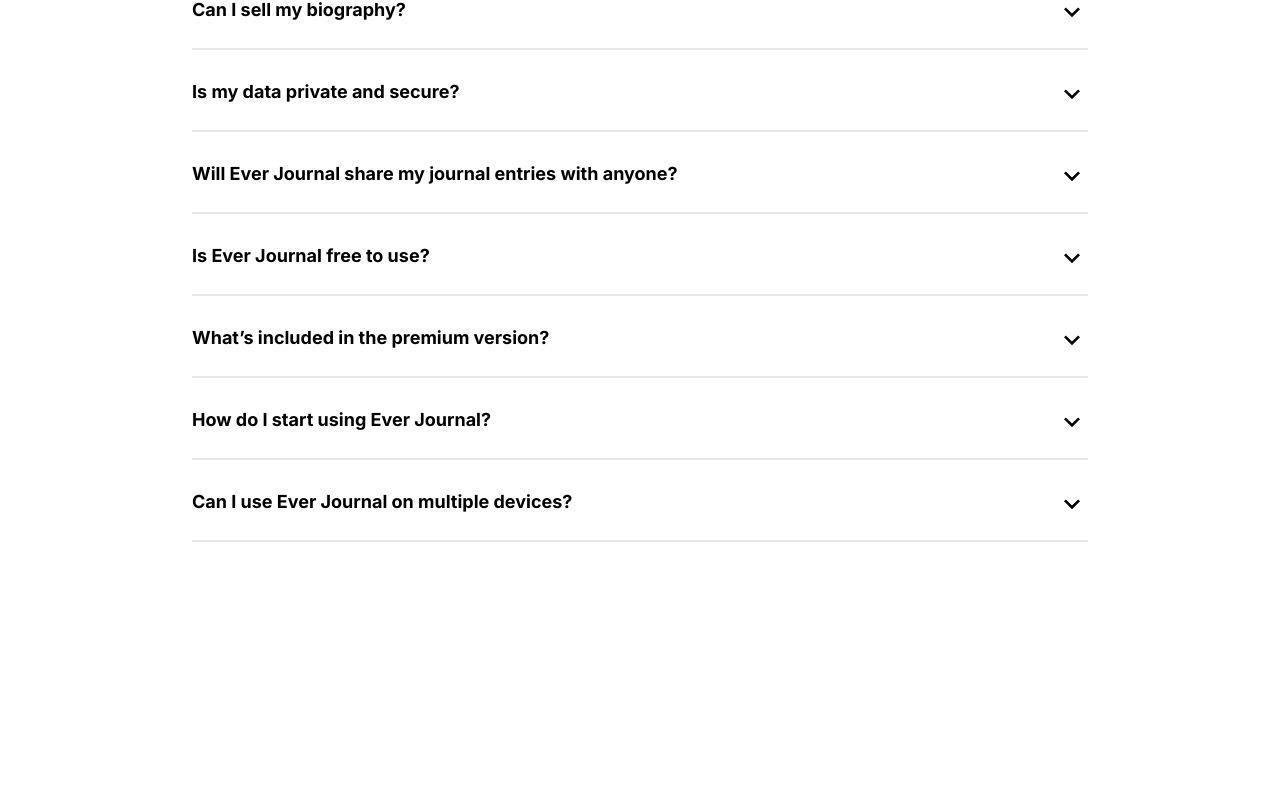
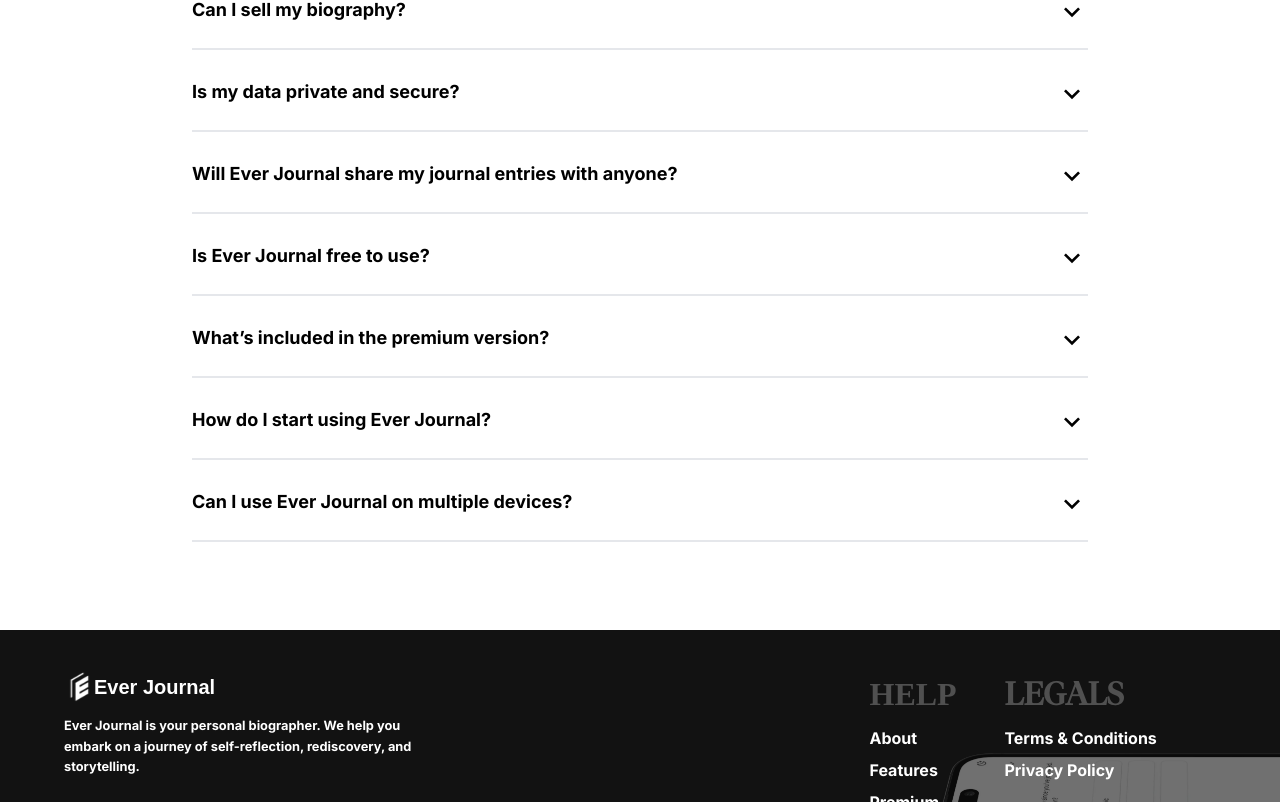
Before and after one commit to yosuke65/loa-web-landing, a Next.js app: page / in a window 1280 px wide. Shown: the part 7178-7980 px from the top of the page. Before the commit the page ends 7776 px from the top, so only its background shows below. Built offline with nearby package versions, Linux system fonts and the light colour scheme.

Commit message:
Update layout of Home and Footer components for improved spacing and responsiveness

```diff
--- a/app/page.js
+++ b/app/page.js
@@ -75,7 +75,7 @@
       <div className="relative top-[500px]">
         <Start />
       </div>
-      <div className="relative top-[500px]">
+      <div className="relative top-[500px] mb-[500px]">
         <Faqs />
       </div>
     </>
--- a/components/Footer.js
+++ b/components/Footer.js
@@ -13,7 +13,7 @@
 
   return (
     <footer className='bg-bg w-full footer'>
-      <div className='container mx-auto pt-10 p-5 px-5'>
+      <div className='mx-auto pt-10 p-5 px-5 md:px-[5%] 2xl:px-0'>
         <div className='flex gap-10 items-start max-lg:gap-6'>
           <section className='flex flex-col gap-3'>
             <Link href="/" className="flex items-center cursor-pointer font-ubuntu text-white md:text-xl font-bold">
```
